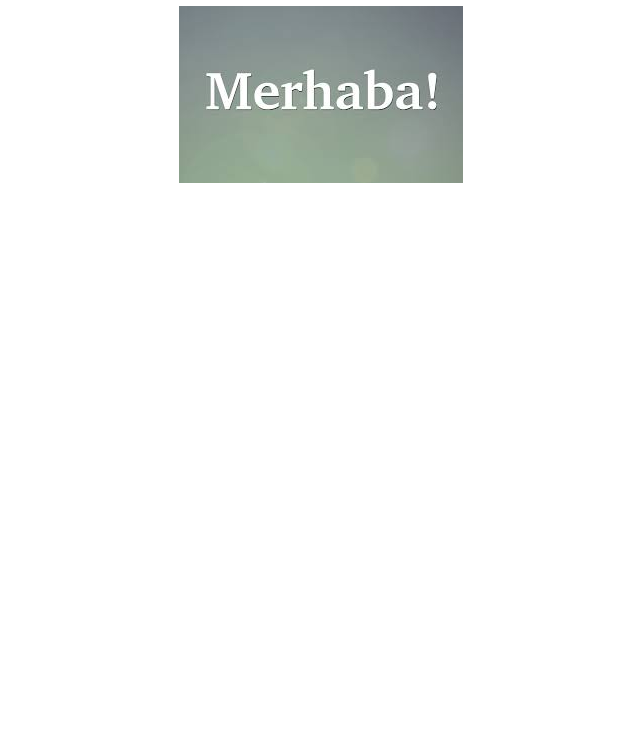
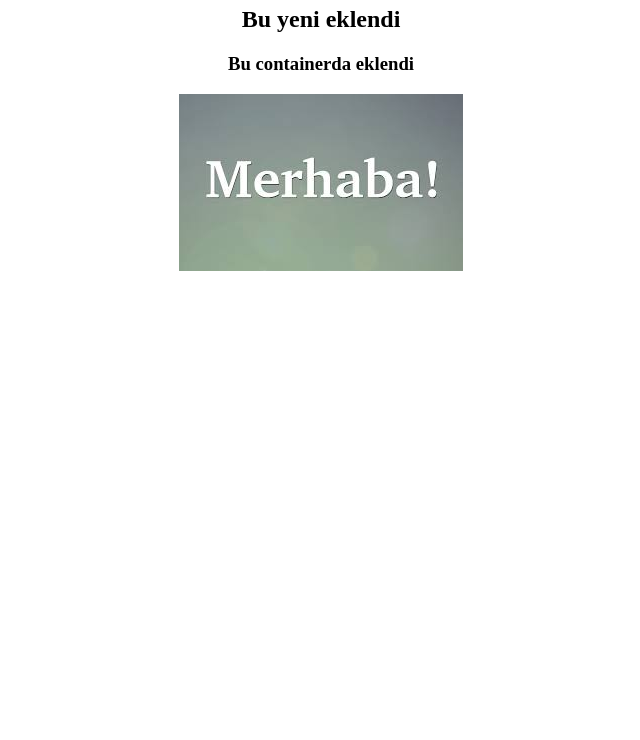
Before and after one commit to HasanBALKANCI/UdemyDockerCourse, a plain HTML site: page part4_Driver_Logs_Cpu_Meory_Variables_Network/deneme/index.html in a window 1280 px wide. Shown: the part 60-800 px from the top of the page, without its empty margins (319-959 px from the left). Drawn offline with Linux system fonts and the light colour scheme; files whose address does not match are found by name.

Commit message:
docker shhet was updated

```diff
--- a/part3/bolum28/websitesi/index.html
+++ b/part4_Driver_Logs_Cpu_Meory_Variables_Network/deneme/index.html
@@ -1,4 +1,7 @@
 <center>
 <h1>Merhaba Arkadaslar Hos Geldiniz</h1>
+<h2>Bu yeni eklendi</h2>
+<h3>Bu containerda eklendi </h3>
 <img src="merhaba.jpg">
+
 </center>
```
Also changed, not shown: part3/deneme/index.html (+1 -0 lines), part3/bolum29/my_solution.txt, 1 other file.
